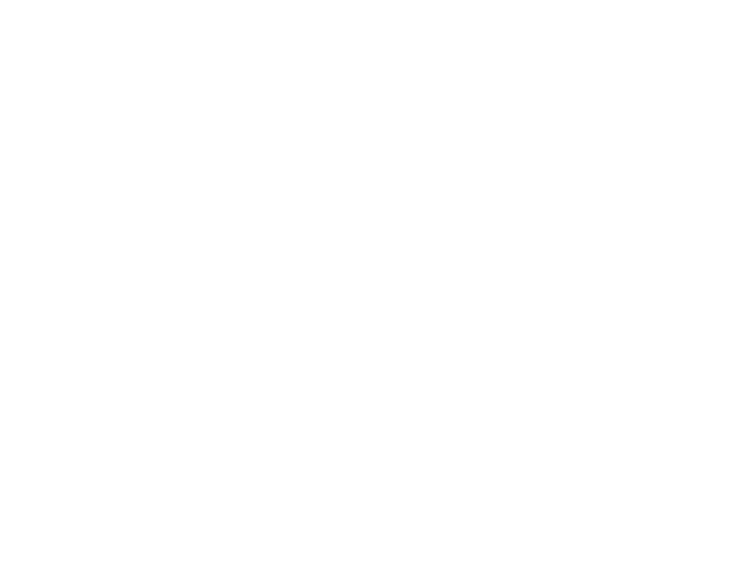
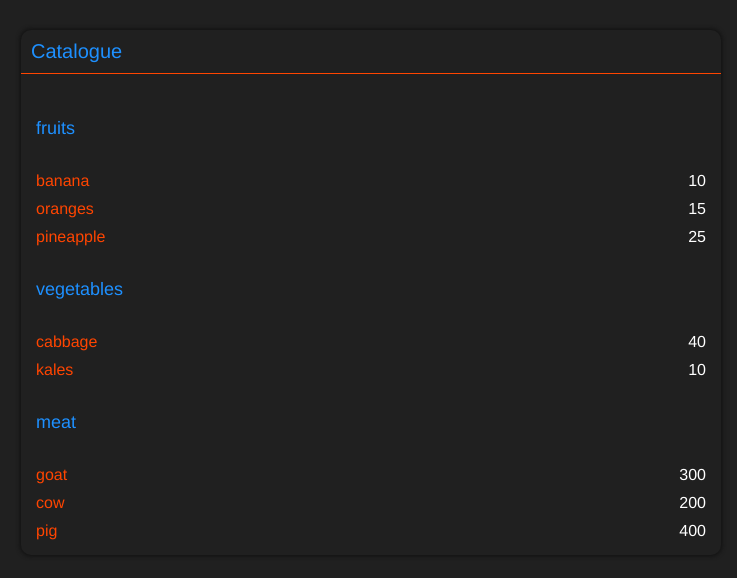
Before and after one commit to murageh/Mama-Steve-Hotel, a React app: page / in a window 1280 px wide. Shown: the top 578 px of the page, without its empty margins (269-1006 px from the left). Built offline with nearby package versions, Linux system fonts and the light colour scheme.

Commit message:
Add feature to display data
This commit allows data in the data.json file to be pulled and displayed

```diff
--- a/src/components/App.js
+++ b/src/components/App.js
@@ -1,7 +1,28 @@
 import React, {useState, useEffect, Fragment} from "react";
+import {getData} from "../services";
+import Catalogue from "./Catalogue";
 
 const App = () => {
-    return null
+    const [data, setData] = useState({});
+
+    useEffect(() => {
+        let mounted = true;
+        getData().then((fetched_data) => {
+                if(mounted) {
+                    setData(fetched_data);
+                }
+            }
+        )
+        return () => {
+            mounted = false;
+        }
+    }, []);
+
+    return (
+        <Fragment>
+            <Catalogue categories={data}/>
+        </Fragment>
+    )
 }
 
 export default App;
--- /dev/null
+++ b/src/components/Catalogue.js
@@ -0,0 +1,22 @@
+import React from "react";
+import Category from "./Category";
+
+
+const Catalogue = (props) => {
+    const {categories} = props;
+
+    return(
+        <div className={"catalogue"}>
+            <p>Catalogue</p>
+            <ul className={"catalogue-list"}>
+                {
+                    Object.entries(categories).map(([name, items]) => {
+                        return <Category key={name} items={items} name={name}/>;
+                    })
+                }
+            </ul>
+        </div>
+    )
+}
+
+export default Catalogue;
--- /dev/null
+++ b/src/components/Category.js
@@ -0,0 +1,23 @@
+import React from 'react';
+import Item from "./Item";
+import "../styles/main.css";
+
+
+const Category = (props) => {
+    const {items, name} = props;
+
+    return(
+        <div className={"category"}>
+            <p>{name}</p>
+            <ul className={"category-list"}>
+                {
+                    items.map(({name, category, price}) => {
+                        return <Item key={name} name={name} category={category} price={price}/>
+                    })
+                }
+            </ul>
+        </div>
+    )
+}
+
+export default Category;
--- /dev/null
+++ b/src/components/Item.js
@@ -0,0 +1,16 @@
+import React from "react";
+import "../styles/main.css";
+
+
+const Item = (props) => {
+    const {name, category, price} = props;
+
+    return(
+        <li className="item">
+            <span className={"item-name"}>{name}</span>
+            <span className={"item-price"}>{price}</span>
+        </li>
+    )
+}
+
+export default Item;
--- /dev/null
+++ b/src/services.js
@@ -0,0 +1,14 @@
+const getData = () =>
+    fetch('data.json'
+    ,{
+      headers : {
+        'Content-Type': 'application/json',
+        'Accept': 'application/json'
+       }
+    }
+    )
+      .then(function(response){
+        return response.json();
+      });
+
+export {getData};
--- /dev/null
+++ b/src/styles/main.css
@@ -0,0 +1,68 @@
+body{
+    background: #202020;
+    padding: 0;
+    margin: 0;
+    font-family: "Helvetica Neue", Helvetica, Arial, sans-serif;
+}
+
+h1{
+    text-align: left;
+    padding: 10px;
+    font-weight: normal;
+    font-size: 1.5em;
+    color: orangered;
+    background: #202020;
+    box-shadow: 0 2px 3px 1px #101010;
+    margin: 0;
+}
+
+.item{
+    display: flex;
+    align-items: center;
+    padding: 5px;
+    justify-content: space-between;
+}
+
+.item-name{
+    font-size: 16px;
+    color: orangered;
+}
+
+.item-price{
+    font-size: 16px;
+    color: white;
+}
+
+.category{
+    display: flex;
+    flex-direction: column;
+    align-items: stretch;
+}
+
+.category p{
+    text-align: left;
+    color: dodgerblue;
+    font-size: 18px;
+    padding: 5px 10px;
+}
+
+.category-list, .catalogue-list{
+    list-style: none;
+    padding: 5px;
+}
+
+.catalogue{
+    width: 95%;
+    max-width: 700px;
+    border-radius: 10px;
+    box-shadow: 0 0 4px 1px #101010;
+    margin: 30px auto;
+}
+
+.catalogue>p{
+    font-size: 20px;
+    color: dodgerblue;
+    padding: 10px;
+    margin: 0;
+    border-bottom: solid 1px orangered;
+}
```
